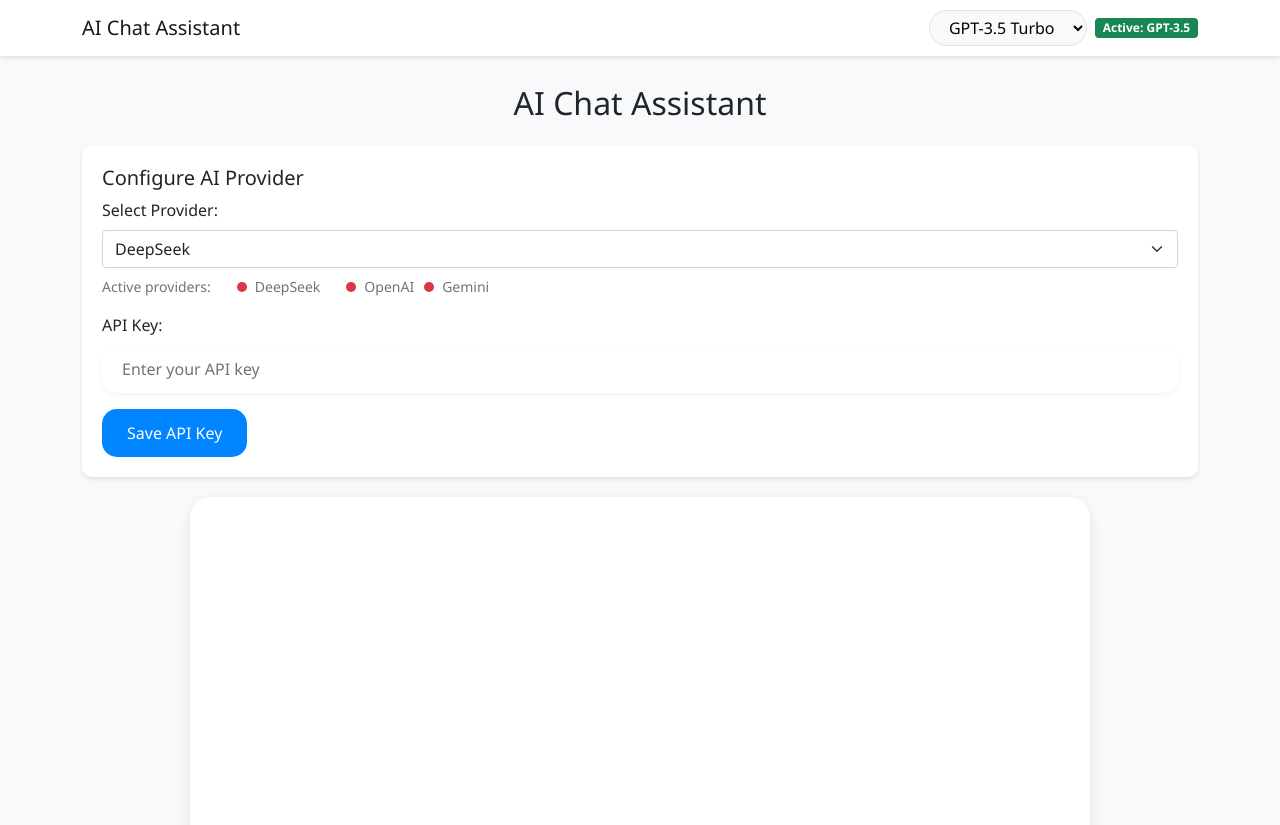
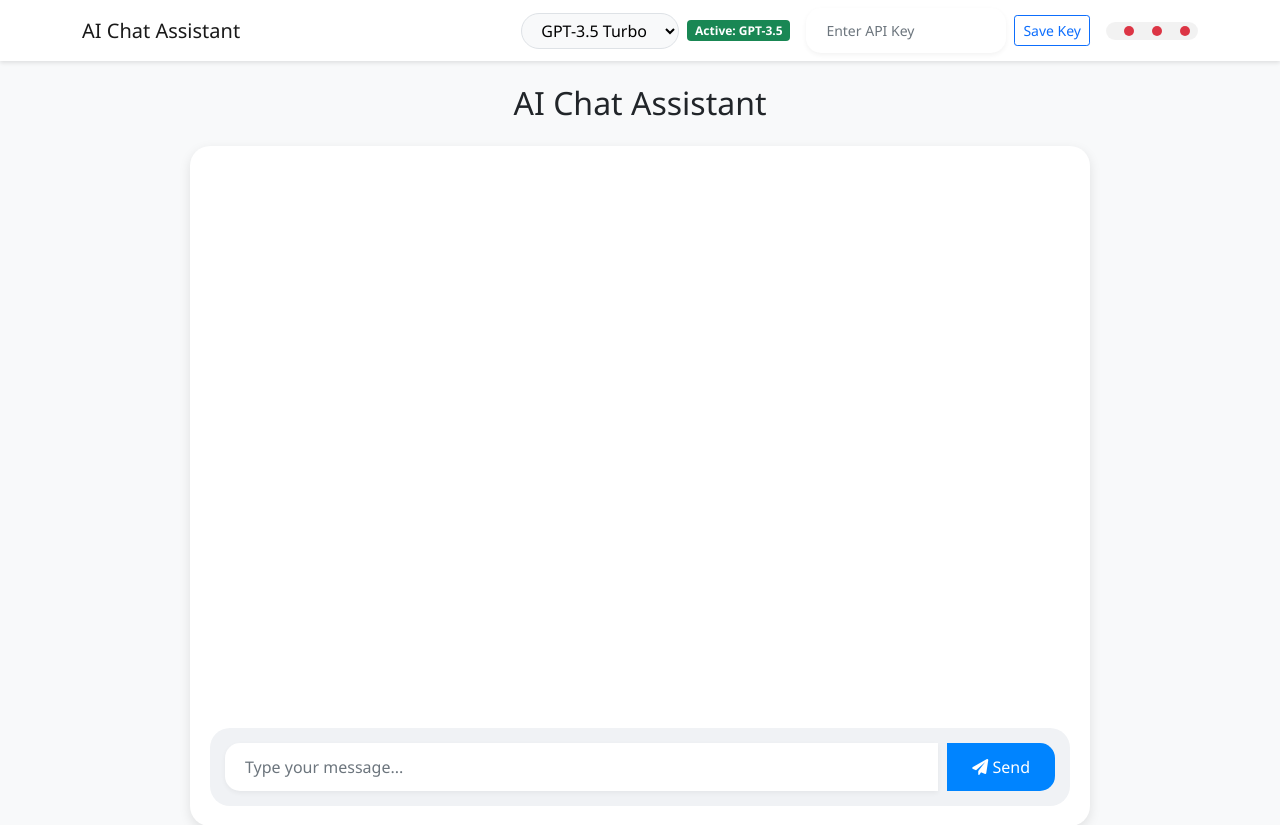
Before and after one commit to Adarshx22223/chatai, a Flask app: page / in a window 1280 px wide. Shown: the top 825 px of the page. Run offline with Flask 3, Linux system fonts and the light colour scheme; data that the repository does not hold is empty.

Commit message:
Assistant checkpoint: Add AI configuration to navigation bar
Assistant generated file changes:
- templates/chat.html: Update navigation bar with AI configuration, Remove old API configuration section, Add new navbar styles

---

User prompt:

add ai configuration to navigation bar along with api placement functionality

```diff
--- a/templates/chat.html
+++ b/templates/chat.html
@@ -153,12 +153,33 @@
             display: flex;
             align-items: center;
         }
+        .navbar {
+            padding: 0.5rem 1rem;
+            box-shadow: 0 2px 4px rgba(0,0,0,0.1);
+        }
+        .api-config .form-control {
+            max-width: 200px;
+            font-size: 0.875rem;
+        }
+        .provider-indicators {
+            background: rgba(0,0,0,0.05);
+            padding: 4px 8px;
+            border-radius: 20px;
+        }
+        .model-selector {
+            min-width: 140px;
+        }
     </style>
 </head>
 <body class="bg-light">
     <nav class="navbar navbar-expand-lg navbar-light">
         <div class="container">
             <a class="navbar-brand" href="#">AI Chat Assistant</a>
+            <button class="navbar-toggler" type="button" data-bs-toggle="collapse" data-bs-target="#navbarContent">
+                <span class="navbar-toggler-icon"></span>
+            </button>
+            <div class="collapse navbar-collapse" id="navbarContent">
+                <div class="ms-auto d-flex align-items-center gap-3">
                     <div class="d-flex align-items-center">
                         <select class="model-selector me-2" id="modelSelector" onchange="changeModel(this.value)">
                             <option value="gpt-3.5">GPT-3.5 Turbo</option>
@@ -167,37 +188,23 @@
                         </select>
                         <span class="badge bg-success" id="activeModel">Active: GPT-3.5</span>
                     </div>
+                    <div class="d-flex align-items-center api-config">
+                        <input type="password" class="form-control form-control-sm me-2" id="apiKey" placeholder="Enter API Key">
+                        <button class="btn btn-outline-primary btn-sm" onclick="setApiKey()">Save Key</button>
+                    </div>
+                    <div class="provider-indicators d-flex align-items-center gap-2">
+                        <span id="deepseek-indicator" class="provider-status" title="DeepSeek"></span>
+                        <span id="openai-indicator" class="provider-status" title="OpenAI"></span>
+                        <span id="gemini-indicator" class="provider-status" title="Gemini"></span>
+                    </div>
+                </div>
+            </div>
         </div>
     </nav>
     <div class="container mt-4">
         <h2 class="text-center mb-4">AI Chat Assistant</h2>
 
-        <!-- API Key Configuration -->
-        <div class="api-key-form">
-            <h5>Configure AI Provider</h5>
-            <div class="mb-3">
-                <label for="provider" class="form-label">Select Provider:</label>
-                <select class="form-select" id="provider">
-                    <option value="deepseek">DeepSeek</option>
-                    <option value="openai">OpenAI (GPT-4)</option>
-                    <option value="gemini">Google Gemini</option>
-                </select>
-                <div class="mt-2 d-flex align-items-center">
-                    <small class="text-muted me-3">Active providers:</small>
-                    <span id="deepseek-indicator" class="provider-status me-2" title="DeepSeek"></span>
-                    <small class="text-muted me-3">DeepSeek</small>
-                    <span id="openai-indicator" class="provider-status me-2" title="OpenAI"></span>
-                    <small class="text-muted">OpenAI</small>
-                    <span id="gemini-indicator" class="provider-status me-2" title="Gemini"></span>
-                    <small class="text-muted">Gemini</small>
-                </div>
-            </div>
-            <div class="mb-3">
-                <label for="apiKey" class="form-label">API Key:</label>
-                <input type="password" class="form-control" id="apiKey" placeholder="Enter your API key">
-            </div>
-            <button class="btn btn-primary" onclick="setApiKey()">Save API Key</button>
-        </div>
+
 
         <div class="chat-container">
             <div class="messages" id="messages"></div>
```
Lines whose indentation alone changed are shown as unchanged.
